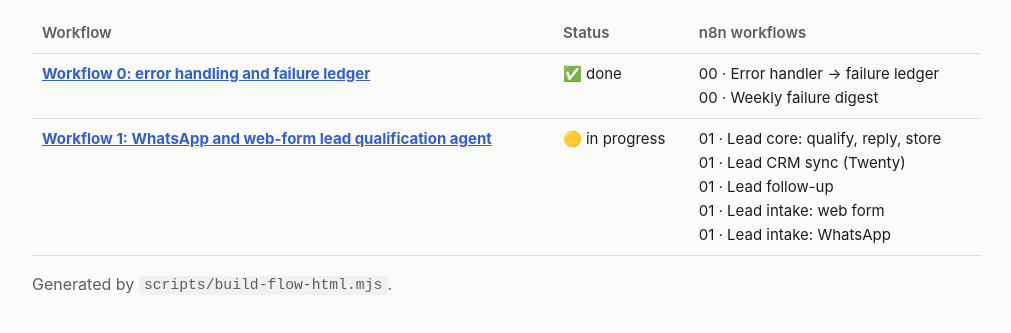
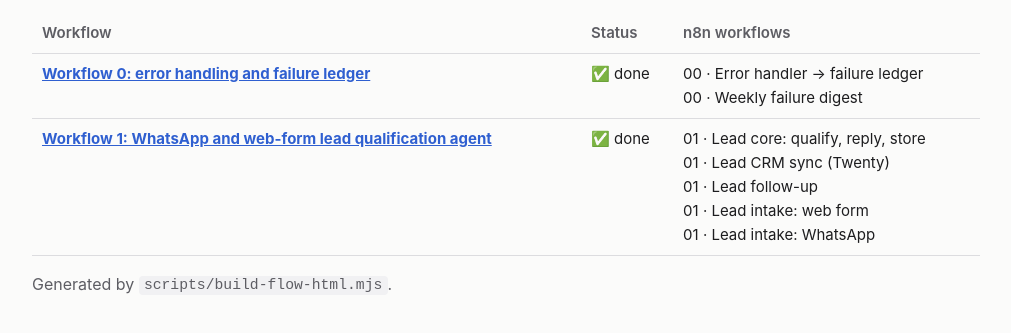
Before and after one commit to AbhishekbuildsAutomations/ai-ops-workflows, a plain HTML site: page docs/index.html in a window 1280 px wide. Shown: the part 135-468 px from the top of the page, without its empty margins (134-1145 px from the left). Drawn offline with Linux system fonts and the light colour scheme.

Commit message:
Workflow 1 done: screenshots from the real WhatsApp run
WhatsApp chat, Telegram handoff alerts and the Twenty deal. Build log 35.

Co-Authored-By: Claude Opus 5.5 <noreply@anthropic.com>

```diff
--- a/docs/index.html
+++ b/docs/index.html
@@ -22,7 +22,7 @@ ul{padding-left:1.3em}</style></head>
 <p>n8n workflows that solve problems from AI-automation job posts. Each page below is generated from the workflow JSON, so the diagram is the real workflow.</p>
 <table><thead><tr><th>Workflow</th><th>Status</th><th>n8n workflows</th></tr></thead><tbody>
 <tr><td data-label="Workflow"><a href="../workflows/00-error-handling/flow.html"><strong>Workflow 0: error handling and failure ledger</strong></a></td><td data-label="Status">✅ done</td><td data-label="Workflows">00 · Error handler → failure ledger<br>00 · Weekly failure digest</td></tr>
-<tr><td data-label="Workflow"><a href="../workflows/01-whatsapp-lead-agent/flow.html"><strong>Workflow 1: WhatsApp and web-form lead qualification agent</strong></a></td><td data-label="Status">🟡 in progress</td><td data-label="Workflows">01 · Lead core: qualify, reply, store<br>01 · Lead CRM sync (Twenty)<br>01 · Lead follow-up<br>01 · Lead intake: web form<br>01 · Lead intake: WhatsApp</td></tr>
+<tr><td data-label="Workflow"><a href="../workflows/01-whatsapp-lead-agent/flow.html"><strong>Workflow 1: WhatsApp and web-form lead qualification agent</strong></a></td><td data-label="Status">✅ done</td><td data-label="Workflows">01 · Lead core: qualify, reply, store<br>01 · Lead CRM sync (Twenty)<br>01 · Lead follow-up<br>01 · Lead intake: web form<br>01 · Lead intake: WhatsApp</td></tr>
 </tbody></table>
 <p class="meta">Generated by <code>scripts/build-flow-html.mjs</code>.</p>
 </main>
```
Also changed, not shown: workflows/01-whatsapp-lead-agent/flow.html (+1 -1 lines), workflows/01-whatsapp-lead-agent/screenshots/telegram-handoff.png (added), workflows/01-whatsapp-lead-agent/screenshots/twenty-crm-deal.png (added), workflows/01-whatsapp-lead-agent/screenshots/whatsapp-chat.png (added), 3 other files.
